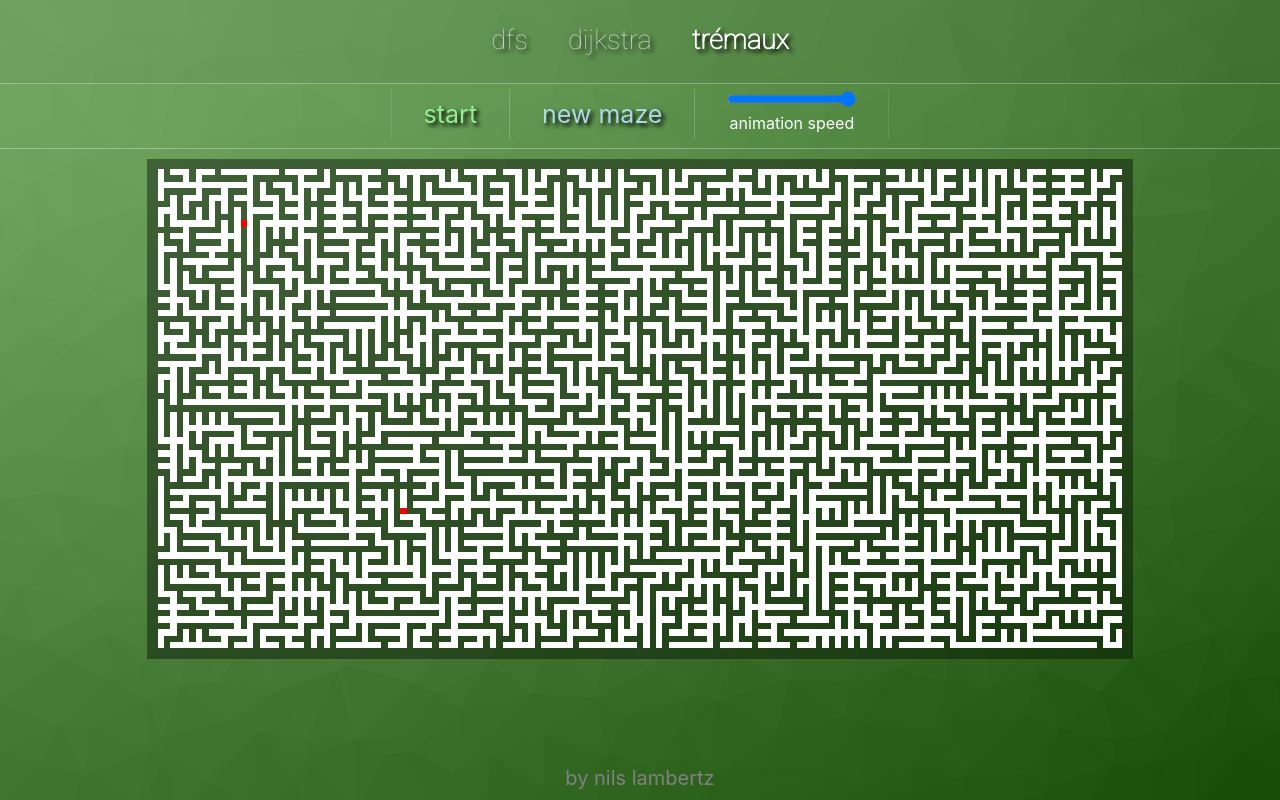
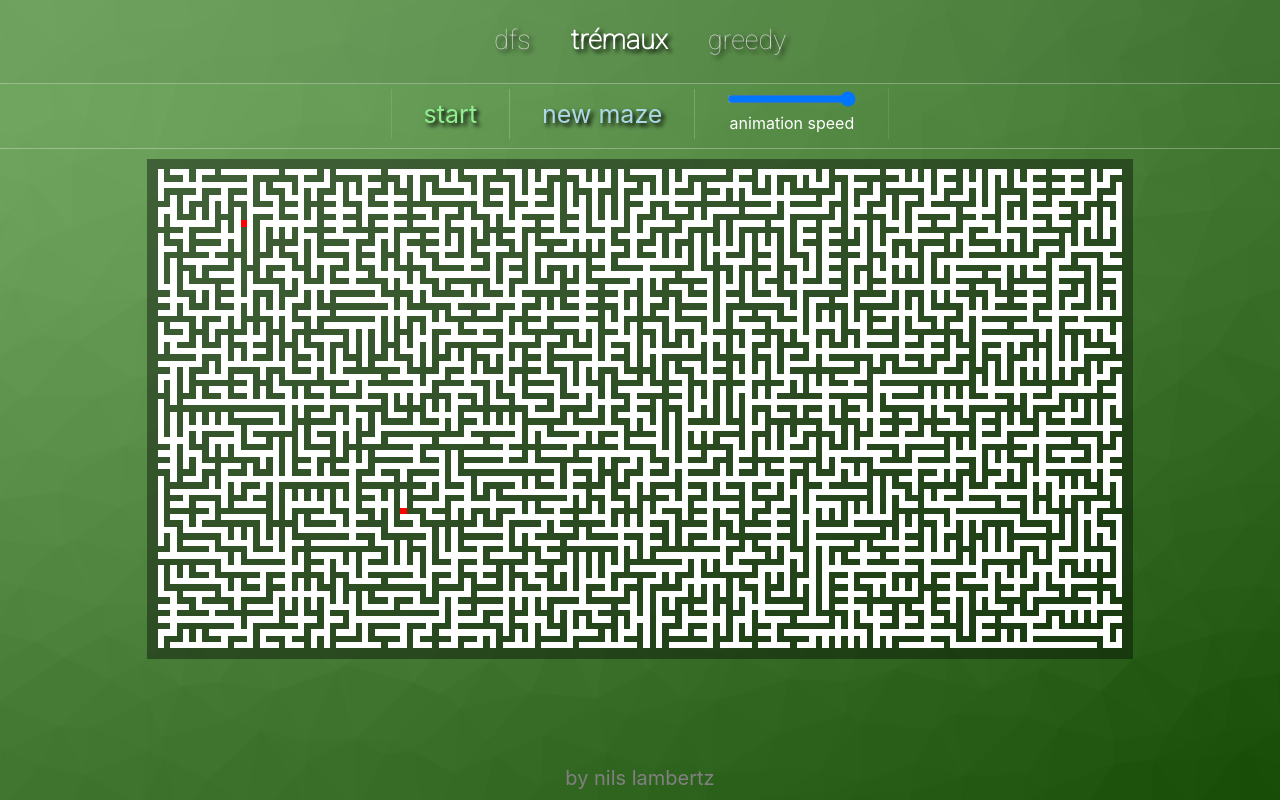
Before and after one commit to nilslambertz/pathfinding-algorithms, a React (Create React App) app: page / in a window 1280 px wide. Built offline with nearby package versions, Linux system fonts and the light colour scheme.

Commit message:
disabled dijkstra because the implementation is wrong, added greedy

```diff
--- a/src/Components/Navigation/NavBar.js
+++ b/src/Components/Navigation/NavBar.js
@@ -6,8 +6,9 @@ function NavBar({algorithm, setAlgorithm, animationRunning}) {
     return (
         <div id="navbar">
             <NavElem title="dfs" algoNumber="0" setAlgorithm={setAlgorithm} currentAlgorithm={algorithm} animationRunning={animationRunning}/>
-            <NavElem title="dijkstra" algoNumber="1" setAlgorithm={setAlgorithm} currentAlgorithm={algorithm} animationRunning={animationRunning}/>
+            {/*<NavElem title="dijkstra" algoNumber="1" setAlgorithm={setAlgorithm} currentAlgorithm={algorithm} animationRunning={animationRunning}/>*/}
             <NavElem title="trémaux" algoNumber="2" setAlgorithm={setAlgorithm} currentAlgorithm={algorithm} animationRunning={animationRunning}/>
+            <NavElem title="greedy" algoNumber="3" setAlgorithm={setAlgorithm} currentAlgorithm={algorithm} animationRunning={animationRunning}/>
         </div>
     );
 }
```
